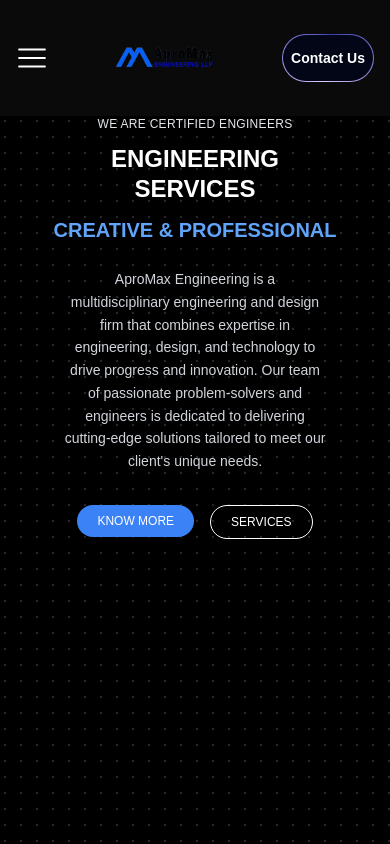
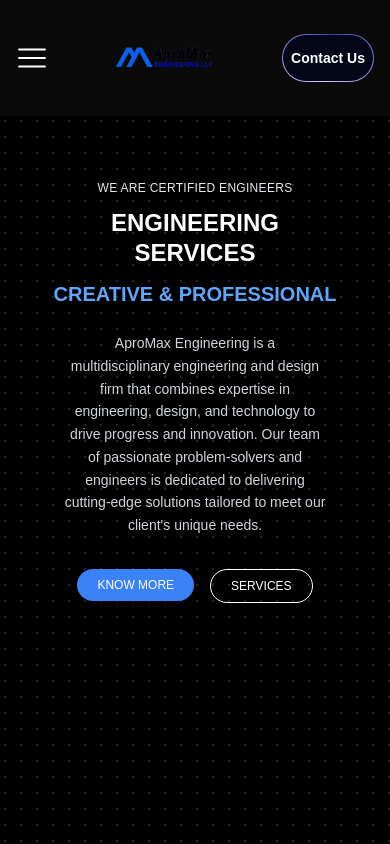
Before and after one commit to Habib7442/apromax, a Next.js app: page / in a window 390 px wide. Shown: the top 844 px of the page. Built offline with nearby package versions, Linux system fonts and the light colour scheme.

Commit message:
initial commit

```diff
--- a/components/Hero.jsx
+++ b/components/Hero.jsx
@@ -2,7 +2,7 @@
 
 const Hero = () => {
   return (
-    <header className="relative bg-header-1 w-full h-screen lg:h-full md:h-full mb-24 lg:mb-0 md:mb-0 sm:py-24 px-5 bg-no-repeat bg-cover bg-center lg:mt-10 md:mt-10 mt-0">
+    <header className="relative bg-header-1 w-full h-screen lg:h-full md:h-full mb-24 lg:mb-0 md:mb-0 sm:py-24 px-5 bg-no-repeat bg-cover bg-center mt-16 lg:mt-10 md:mt-10">
       {/* Main content */}
       <div className="relative z-10 container w-full h-auto mx-auto text-center text-white">
         {/* Subheading */}
@@ -21,7 +21,7 @@
         </h2>
 
         {/* Description */}
-        <p className="text-sm sm:text-base md:text-lg lg:text-xl text-gray-300 leading-relaxed md:leading-8 max-w-2xl lg:max-w-4xl mx-auto mb-8 px-3">
+        <p className="text-sm sm:text-base md:text-lg lg:text-xl text-gray-300 leading-relaxed md:leading-8 max-w-3xl lg:max-w-4xl mx-auto mb-8 px-3">
           AproMax Engineering is a multidisciplinary engineering and design firm
           that combines expertise in engineering, design, and technology to
           drive progress and innovation. Our team of passionate problem-solvers
```
